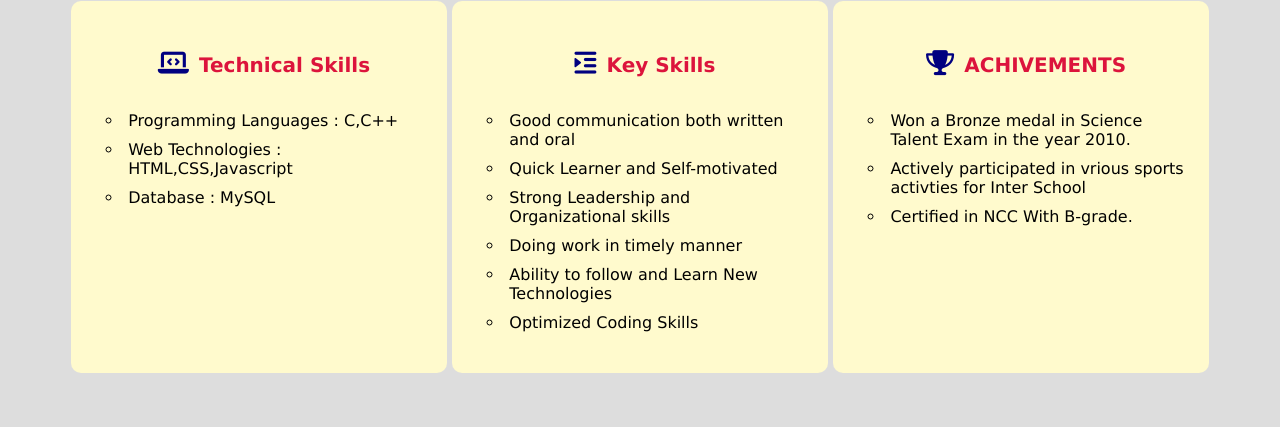
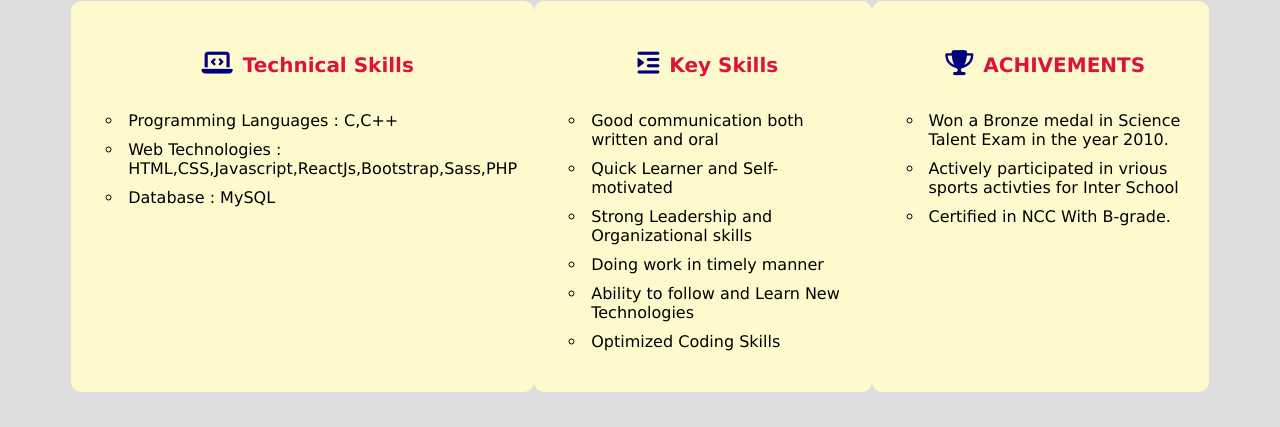
Before and after one commit to Priyadharshini0603/Projects, a plain HTML site: page PortfolioContent.html in a window 1280 px wide. Shown: the part 1328-1755 px from the top of the page. Drawn offline with Linux system fonts and the light colour scheme.

Commit message:
Update PortfolioContent.html

```diff
--- a/PortfolioContent.html
+++ b/PortfolioContent.html
@@ -82,7 +82,7 @@
 
                <ul>
                   <li id= "skills-li">Programming Languages : C,C++</li>
-                  <li id= "skills-li">Web Technologies : HTML,CSS,Javascript </li>
+                  <li id= "skills-li">Web Technologies : HTML,CSS,Javascript,ReactJs,Bootstrap,Sass,PHP </li>
                     <li id= "skills-li">Database : MySQL</li>
 
                </ul>
```
